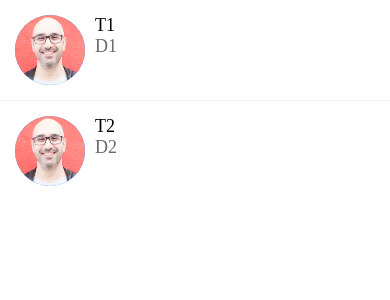
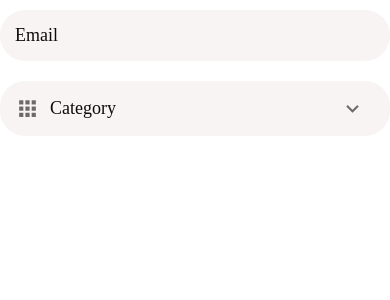
Before and after one commit to nwabueze1/DoneWithIt, a React Native app: screen / in a window 390 px wide. Shown: the top 300 px of the page. Built offline with nearby package versions, Linux system fonts and the light colour scheme.

Commit message:
built the input component

```diff
--- a/App.js
+++ b/App.js
@@ -1,14 +1,58 @@
 import { MaterialCommunityIcons } from "@expo/vector-icons";
-import { Alert, Image, StyleSheet, Text, View } from "react-native";
+import { useState } from "react";
+import {
+  Alert,
+  Image,
+  StyleSheet,
+  Switch,
+  Text,
+  TextInput,
+  View,
+} from "react-native";
 import AppButton from "./app/components/AppButton";
 import AppCard from "./app/components/AppCard";
+import AppPicker from "./app/components/AppPicker";
+import AppScreen from "./app/components/AppScreen";
+import AppText from "./app/components/AppText";
+import AppTextInput from "./app/components/AppTextInput";
+import Icon from "./app/components/Icon";
+import ListItem from "./app/components/ListItem";
+import { colors } from "./app/config/colors";
+import AccountScreen from "./app/screens/AccountScreen";
 import ListingDetailsScreen from "./app/screens/ListingDetailsScreen";
+import ListingsScreen from "./app/screens/ListingsScreen";
 import MessagesScreen from "./app/screens/MessagesScreen";
 import ViewImageScreen from "./app/screens/ViewImageScreen";
 import WelcomeScreen from "./app/screens/WelcomeScreen";
 
+const categories = [
+  {
+    label: "Furniture",
+    value: 1,
+  },
+  {
+    label: "Clothing",
+    value: 2,
+  },
+  {
+    label: "Camera",
+    value: 3,
+  },
+];
 export default function App() {
-  return <MessagesScreen />;
+  const [current, setCurrent] = useState();
+  return (
+    <AppScreen>
+      <AppTextInput placeholder="Email"></AppTextInput>
+      <AppPicker
+        icon={"apps"}
+        placeholder={"Category"}
+        items={categories}
+        value={current}
+        onValueChange={(newValue) => setCurrent(newValue)}
+      />
+    </AppScreen>
+  );
 }
 
 const styles = StyleSheet.create({
--- /dev/null
+++ b/app/components/AppPicker.js
@@ -0,0 +1,85 @@
+import {
+  View,
+  StyleSheet,
+  TouchableWithoutFeedback,
+  Modal,
+  Button,
+  FlatList,
+} from "react-native";
+import React, { useState } from "react";
+import { MaterialCommunityIcons } from "@expo/vector-icons";
+import { defaultStyles } from "../config/styles";
+import AppText from "./AppText";
+import PickerItem from "./PickerItem";
+
+export default function AppPicker({
+  icon,
+  items = [],
+  onValueChange,
+  placeholder,
+  value,
+}) {
+  const [visible, setVisible] = useState(false);
+
+  return (
+    <>
+      <TouchableWithoutFeedback onPress={() => setVisible(true)}>
+        <View style={styles.container}>
+          {icon && (
+            <MaterialCommunityIcons
+              style={styles.icon}
+              name={icon}
+              size={25}
+              color={defaultStyles.colors.mediumGray}
+            />
+          )}
+          <AppText style={styles.text}>
+            {value ? value.label : placeholder}
+          </AppText>
+
+          <MaterialCommunityIcons
+            style={styles.icon}
+            name={"chevron-down"}
+            size={25}
+            color={defaultStyles.colors.mediumGray}
+          />
+        </View>
+      </TouchableWithoutFeedback>
+      <Modal visible={visible} animationType="slide">
+        <Button title="close" onPress={() => setVisible(false)} />
+        <FlatList
+          data={items}
+          key={(item) => item.value.toString()}
+          renderItem={({ item }) => (
+            <PickerItem
+              label={item.label}
+              onPress={() => {
+                onValueChange(item);
+                setVisible(false);
+              }}
+            />
+          )}
+        />
+      </Modal>
+    </>
+  );
+}
+
+const styles = StyleSheet.create({
+  container: {
+    backgroundColor: defaultStyles.colors.lightGray,
+    flexDirection: "row",
+    borderRadius: 25,
+    width: "100%",
+    padding: 15,
+    marginVertical: 10,
+    alignItems: "center",
+  },
+  icon: {
+    marginRight: 10,
+  },
+  text: {
+    flex: 1,
+    ...defaultStyles.text,
+  },
+});
--- a/app/components/AppScreen.js
+++ b/app/components/AppScreen.js
@@ -2,8 +2,10 @@ import { StyleSheet, Platform, StatusBar, SafeAreaView } from "react-native";
 import React from "react";
 import Constants from "expo-constants";
 
-export default function AppScreen({ children }) {
-  return <SafeAreaView style={styles.container}>{children}</SafeAreaView>;
+export default function AppScreen({ style, children }) {
+  return (
+    <SafeAreaView style={[styles.container, style]}>{children}</SafeAreaView>
+  );
 }
 
 const styles = StyleSheet.create({
--- a/app/components/AppText.js
+++ b/app/components/AppText.js
@@ -1,13 +1,7 @@
-import { Text, StyleSheet, Platform } from "react-native";
+import { Text } from "react-native";
 import React from "react";
+import { defaultStyles } from "../config/styles";
 
 export default function AppText({ children, style }) {
-  return <Text style={[styles.text, style]}>{children}</Text>;
+  return <Text style={[defaultStyles.text, style]}>{children}</Text>;
 }
-
-const styles = StyleSheet.create({
-  text: {
-    fontSize: 18,
-    fontFamily: Platform.OS === "android" ? "Roboto" : "Avenir",
-  },
-});
--- /dev/null
+++ b/app/components/AppTextInput.js
@@ -0,0 +1,39 @@
+import { View, StyleSheet, TextInput } from "react-native";
+import React from "react";
+import { MaterialCommunityIcons } from "@expo/vector-icons";
+import { defaultStyles } from "../config/styles";
+
+export default function AppTextInput({ icon, ...props }) {
+  return (
+    <View style={styles.container}>
+      {icon && (
+        <MaterialCommunityIcons
+          style={styles.icon}
+          name={icon}
+          size={25}
+          color={defaultStyles.colors.mediumGray}
+        />
+      )}
+      <TextInput {...props} style={styles.textInput} />
+    </View>
+  );
+}
+
+const styles = StyleSheet.create({
+  container: {
+    backgroundColor: defaultStyles.colors.lightGray,
+    flexDirection: "row",
+    borderRadius: 25,
+    width: "100%",
+    padding: 15,
+    marginVertical: 10,
+    alignItems: "center",
+  },
+  icon: {
+    marginRight: 10,
+  },
+  textInput: {
+    flex: 1,
+    ...defaultStyles.text,
+  },
+});
--- /dev/null
+++ b/app/components/Icon.js
@@ -0,0 +1,25 @@
+import { View } from "react-native";
+import React from "react";
+import { MaterialCommunityIcons } from "@expo/vector-icons";
+
+export default function Icon({
+  name,
+  backgroundColor = "#000",
+  size = 40,
+  iconColor = "#fff",
+}) {
+  return (
+    <View
+      style={{
+        width: size,
+        height: size,
+        borderRadius: size,
+        backgroundColor,
+        justifyContent: "center",
+        alignItems: "center",
+      }}
+    >
+      <MaterialCommunityIcons name={name} size={size * 0.6} color={iconColor} />
+    </View>
+  );
+}
--- a/app/components/ListItem.js
+++ b/app/components/ListItem.js
@@ -12,6 +12,7 @@ import Swipeable from "react-native-gesture-handler/Swipeable";
 import { GestureHandlerRootView } from "react-native-gesture-handler";
 
 export default function ListItem({
+  IconComponent,
   image,
   title,
   subTitle,
@@ -23,10 +24,14 @@ export default function ListItem({
       <Swipeable renderRightActions={renderRightActions}>
         <TouchableHighlight underlayColor={colors.white} onPress={onPress}>
           <View style={styles.container}>
-            <Image source={image} style={styles.avatar} />
+            {IconComponent}
+            {image && <Image source={image} style={styles.avatar} />}
+            {/* {icon && <Icon} */}
             <View style={styles.textContainer}>
-              <AppText style={styles.title}>{title}</AppText>
-              <AppText style={styles.subTitle}>{subTitle}</AppText>
+              {title && <AppText style={styles.title}>{title}</AppText>}
+              {subTitle && (
+                <AppText style={styles.subTitle}>{subTitle}</AppText>
+              )}
             </View>
           </View>
         </TouchableHighlight>
@@ -43,15 +48,15 @@ const styles = StyleSheet.create({
   avatar: {
     height: 70,
     width: 70,
-    backgroundColor: "dodgerblue",
     borderRadius: 70,
-    marginRight: 10,
   },
   title: {
     fontWeight: "500",
   },
   textContainer: {
     // marginHorizontal: 5,
+    marginLeft: 10,
+    justifyContent: "center",
   },
   subTitle: {
     color: colors.mediumGray,
--- /dev/null
+++ b/app/components/PickerItem.js
@@ -0,0 +1,17 @@
+import { View, Text, TouchableOpacity, StyleSheet } from "react-native";
+import React from "react";
+import AppText from "./AppText";
+
+export default function PickerItem({ label, onPress }) {
+  return (
+    <TouchableOpacity onPress={onPress}>
+      <AppText style={styles.text}>{label}</AppText>
+    </TouchableOpacity>
+  );
+}
+
+const styles = StyleSheet.create({
+  text: {
+    padding: 10,
+  },
+});
--- a/app/config/colors.js
+++ b/app/config/colors.js
@@ -6,5 +6,6 @@ export const colors = {
   grey: "#555",
   mediumGray: "#6e6969",
   lightGray: "#f8f4f4",
+  darkGray: "#0c0c0c",
   danger: "#ff5252",
 };
--- /dev/null
+++ b/app/config/styles.js
@@ -0,0 +1,11 @@
+import { Platform } from "react-native";
+import { colors } from "./colors";
+
+export const defaultStyles = {
+  text: {
+    fontSize: 18,
+    fontFamily: Platform.OS === "android" ? "Roboto" : "Avenir",
+    color: colors.darkGray,
+  },
+  colors,
+};
--- /dev/null
+++ b/app/screens/AccountScreen.js
@@ -0,0 +1,72 @@
+import { View, Text, FlatList, StyleSheet } from "react-native";
+import React from "react";
+import AppScreen from "../components/AppScreen";
+import ListItem from "../components/ListItem";
+import { colors } from "../config/colors";
+import Icon from "../components/Icon";
+import ListItemSeparator from "../components/ListItemSeparator";
+
+const menuItems = [
+  {
+    title: "My Listings",
+    icon: {
+      name: "format-list-bulleted",
+      backgroundColor: colors.primary,
+    },
+  },
+  {
+    title: "My Messages",
+    icon: {
+      name: "email",
+      backgroundColor: colors.secondary,
+    },
+  },
+];
+
+export default function AccountScreen() {
+  return (
+    <AppScreen style={styles.screen}>
+      <View style={styles.container}>
+        <ListItem
+          image={require("../assets/mosh.jpg")}
+          title={"Okeke Fidelis"}
+          subTitle="padrefidelis111@gmail.com"
+        />
+      </View>
+      <View style={styles.container}>
+        <FlatList
+          data={menuItems}
+          keyExtractor={(item) => item.title}
+          renderItem={({ item }) => (
+            <ListItem
+              title={item.title}
+              IconComponent={
+                <Icon
+                  name={item.icon.name}
+                  backgroundColor={item.icon.backgroundColor}
+                />
+              }
+            />
+          )}
+          ItemSeparatorComponent={ListItemSeparator}
+        />
+      </View>
+      <View style={styles.container}>
+        <ListItem
+          title={"Logout"}
+          IconComponent={<Icon name={"logout"} backgroundColor="#ffe66d" />}
+        />
+      </View>
+    </AppScreen>
+  );
+}
+
+const styles = StyleSheet.create({
+  container: {
+    marginVertical: 20,
+    backgroundColor: colors.white,
+  },
+  screen: {
+    backgroundColor: colors.lightGray,
+  },
+});
--- /dev/null
+++ b/app/screens/ListingsScreen.js
@@ -0,0 +1,46 @@
+import { View, Text, FlatList, StyleSheet } from "react-native";
+import React from "react";
+import AppScreen from "../components/AppScreen";
+import AppCard from "../components/AppCard";
+import ListItemSeparator from "../components/ListItemSeparator";
+import { colors } from "../config/colors";
+
+const listings = [
+  {
+    id: 1,
+    title: "Red jacket for sale",
+    price: 100,
+    image: require("../assets/jacket.jpg"),
+  },
+  {
+    id: 2,
+    title: "Couch in great condition",
+    price: 400,
+    image: require("../assets/couch.jpg"),
+  },
+];
+export default function ListingsScreen() {
+  return (
+    <AppScreen style={styles.screen}>
+      <FlatList
+        data={listings}
+        keyExtractor={(item) => item.id.toString()}
+        renderItem={({ item }) => (
+          <AppCard
+            title={item.title}
+            subTitle={"N" + item.price}
+            image={item.image}
+          />
+        )}
+        // ItemSeparatorComponent={ListItemSeparator}
+      />
+    </AppScreen>
+  );
+}
+
+const styles = StyleSheet.create({
+  screen: {
+    padding: 20,
+    backgroundColor: colors.lightGray,
+  },
+});
```
